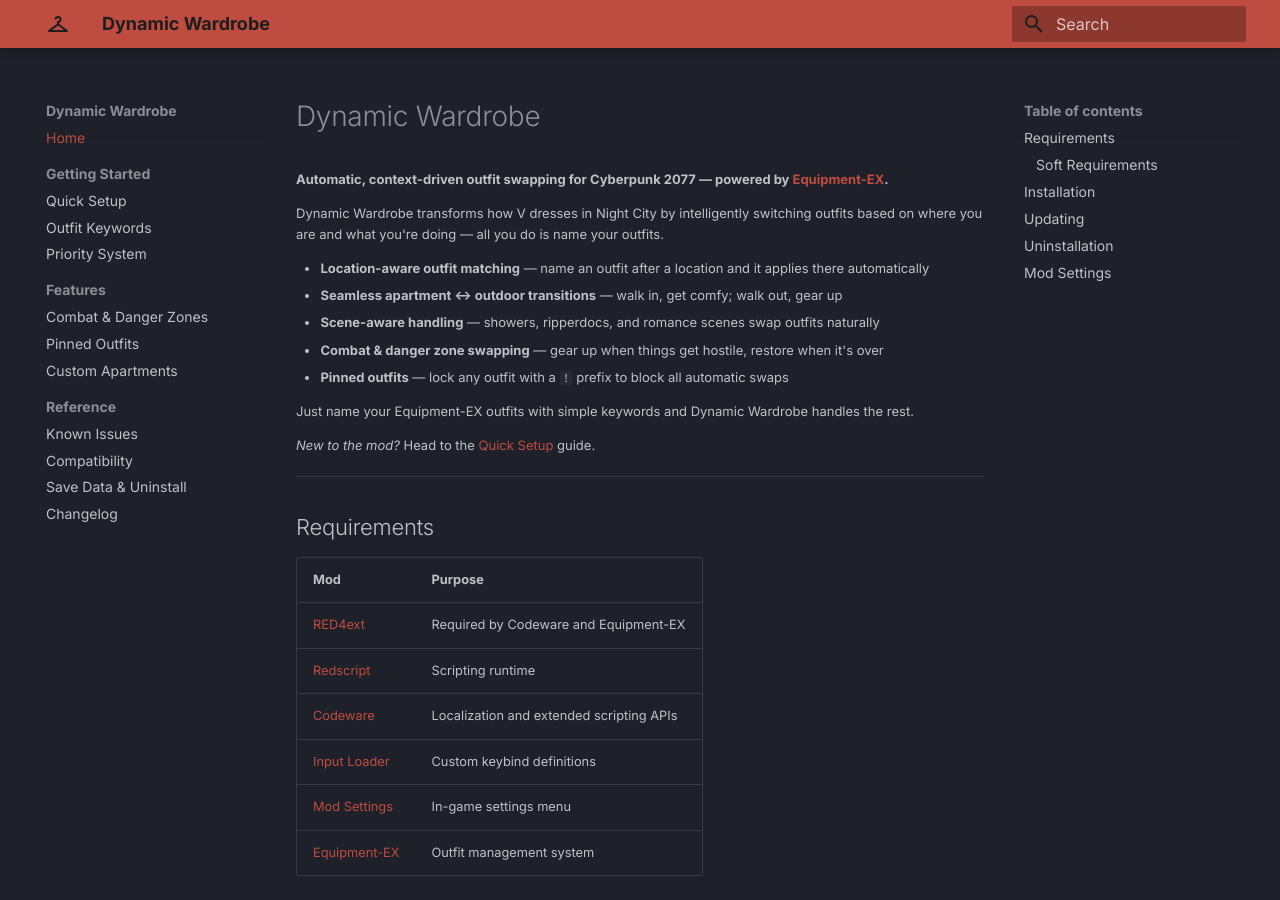
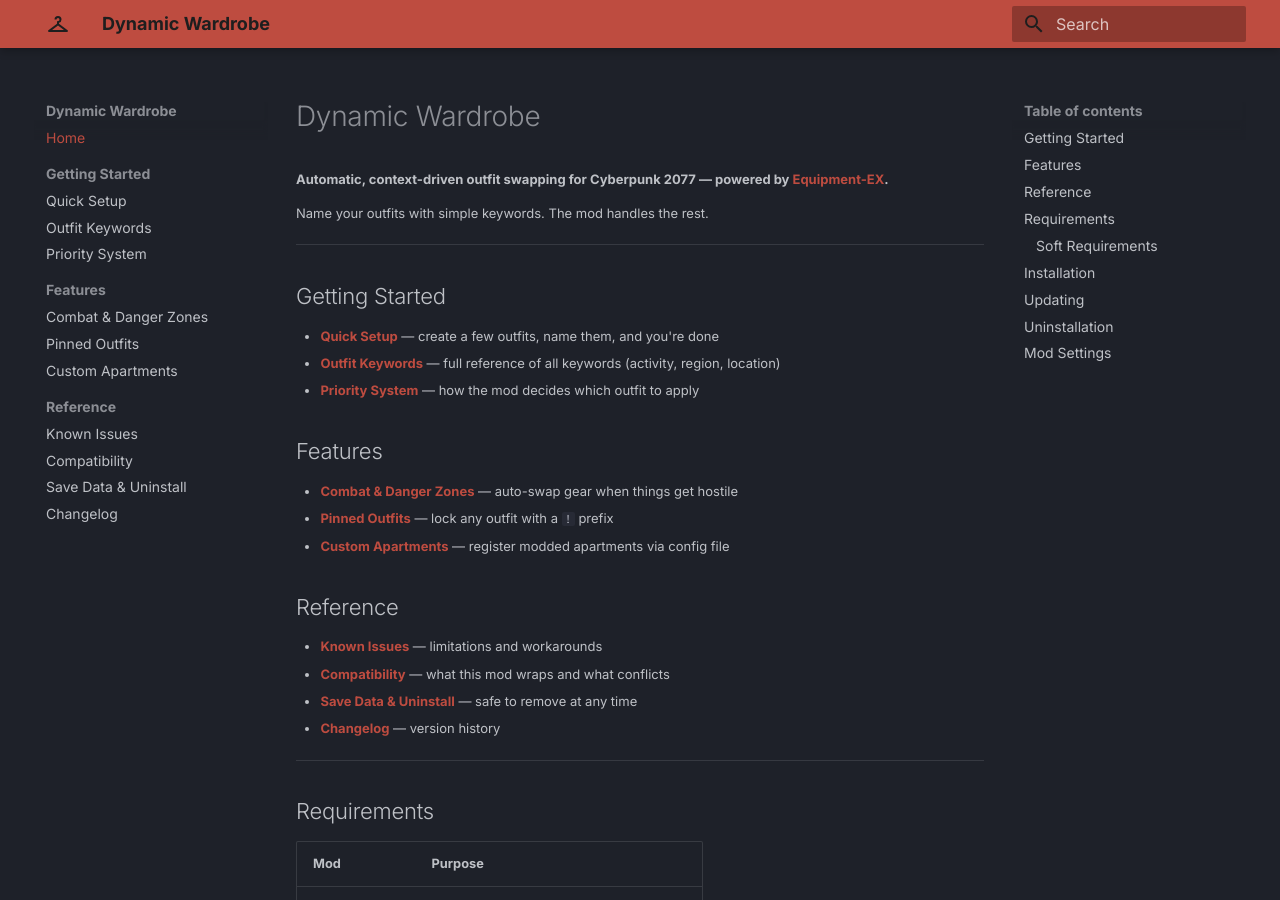
Before and after one commit to Yorivel/Dynamic-Wardrobe, an MkDocs documentation site: the page built from docs/index.md, in a window 1280 px wide and 900 px high. Built offline with MkDocs 1.6.1 and Material for MkDocs 9.7.7, drawn with Linux system fonts in a browser that asks for light colours.

Commit message:
Update docs

```diff
--- a/docs/index.md
+++ b/docs/index.md
@@ -2,17 +2,28 @@
 
 **Automatic, context-driven outfit swapping for Cyberpunk 2077 — powered by [Equipment-EX](https://www.nexusmods.com/cyberpunk2077/mods/6945).**
 
-Dynamic Wardrobe transforms how V dresses in Night City by intelligently switching outfits based on where you are and what you're doing — all you do is name your outfits.
+Name your outfits with simple keywords. The mod handles the rest.
 
-- **Location-aware outfit matching** — name an outfit after a location and it applies there automatically
-- **Seamless apartment ↔ outdoor transitions** — walk in, get comfy; walk out, gear up
-- **Scene-aware handling** — showers, ripperdocs, and romance scenes swap outfits naturally
-- **Combat & danger zone swapping** — gear up when things get hostile, restore when it's over
-- **Pinned outfits** — lock any outfit with a `!` prefix to block all automatic swaps
+---
 
-Just name your Equipment-EX outfits with simple keywords and Dynamic Wardrobe handles the rest.
+## Getting Started
 
-*New to the mod?* Head to the [Quick Setup](quickstart.md) guide.
+- [**Quick Setup**](quickstart.md) — create a few outfits, name them, and you're done
+- [**Outfit Keywords**](keywords.md) — full reference of all keywords (activity, region, location)
+- [**Priority System**](priority.md) — how the mod decides which outfit to apply
+
+## Features
+
+- [**Combat & Danger Zones**](combat.md) — auto-swap gear when things get hostile
+- [**Pinned Outfits**](pinned.md) — lock any outfit with a `!` prefix
+- [**Custom Apartments**](apartments.md) — register modded apartments via config file
+
+## Reference
+
+- [**Known Issues**](issues.md) — limitations and workarounds
+- [**Compatibility**](compatibility.md) — what this mod wraps and what conflicts
+- [**Save Data & Uninstall**](save-data.md) — safe to remove at any time
+- [**Changelog**](changelog.md) — version history
 
 ---
 
```
